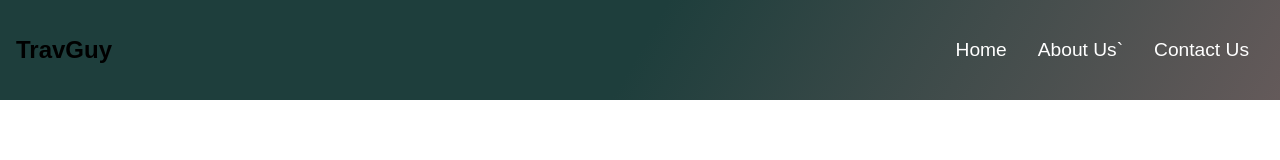
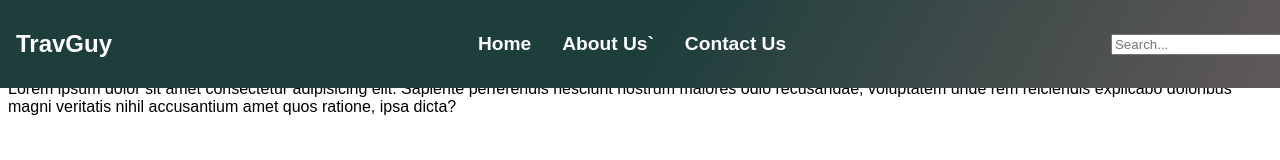
Before and after one commit to c43-sar/travelRecommendation, a plain HTML site: page travel_recommendation.html in a window 1280 px wide. Drawn offline with Linux system fonts and the light colour scheme; a web font is replaced by a local one.

Commit message:
CSS fixes

```diff
--- a/styles.css
+++ b/styles.css
@@ -12,7 +12,7 @@
 /* Custom CSS */
 nav {
   display: flex;
-  position: relative;
+  position: fixed;
   justify-content: space-between;
   padding: 1rem 1rem;
   align-items: center;
@@ -22,17 +22,20 @@ nav {
     rgb(30, 62, 60),
     rgb(100, 90, 90)
   );
-  position: fixed;
   top: 0;
-  right: 0;
   left: 0;
+  height: 3.5rem;
+  width: 100%;
+  color: white;
+  font-weight: 800;
+  font-style: normal;
 }
 
 nav a {
   text-decoration: none;
   margin-left: 1rem;
   color: #fff;
-  font-weight: 400;
+  font-weight: 600;
   font-size: 1.2rem;
   transition: 0.3s ease-out;
 }
--- a/travel_recommendation.html
+++ b/travel_recommendation.html
@@ -12,13 +12,12 @@
   <body>
     <header>
       <nav>
-        <h1>TravGuy</h1>
+        <h1 class="logo">TravGuy</h1>
         <ul>
           <li><a href="">Home</a></li>
           <li><a href="">About Us`</a></li>
           <li><a href="">Contact Us</a></li>
         </ul>
-      </nav>
         <div>
             <label>
               <input
@@ -29,6 +28,13 @@
               />
             </label>
           </div>
+      </nav>
     </header>
+    <main>
+        <h1>TravGuy Travels</h1>
+        <p>
+            Lorem ipsum dolor sit amet consectetur adipisicing elit. Sapiente perferendis nesciunt nostrum maiores odio recusandae, voluptatem unde rem reiciendis explicabo doloribus magni veritatis nihil accusantium amet quos ratione, ipsa dicta?
+        </p>
+    </main>
   </body>
 </html>
```
Lines whose indentation alone changed are shown as unchanged.
